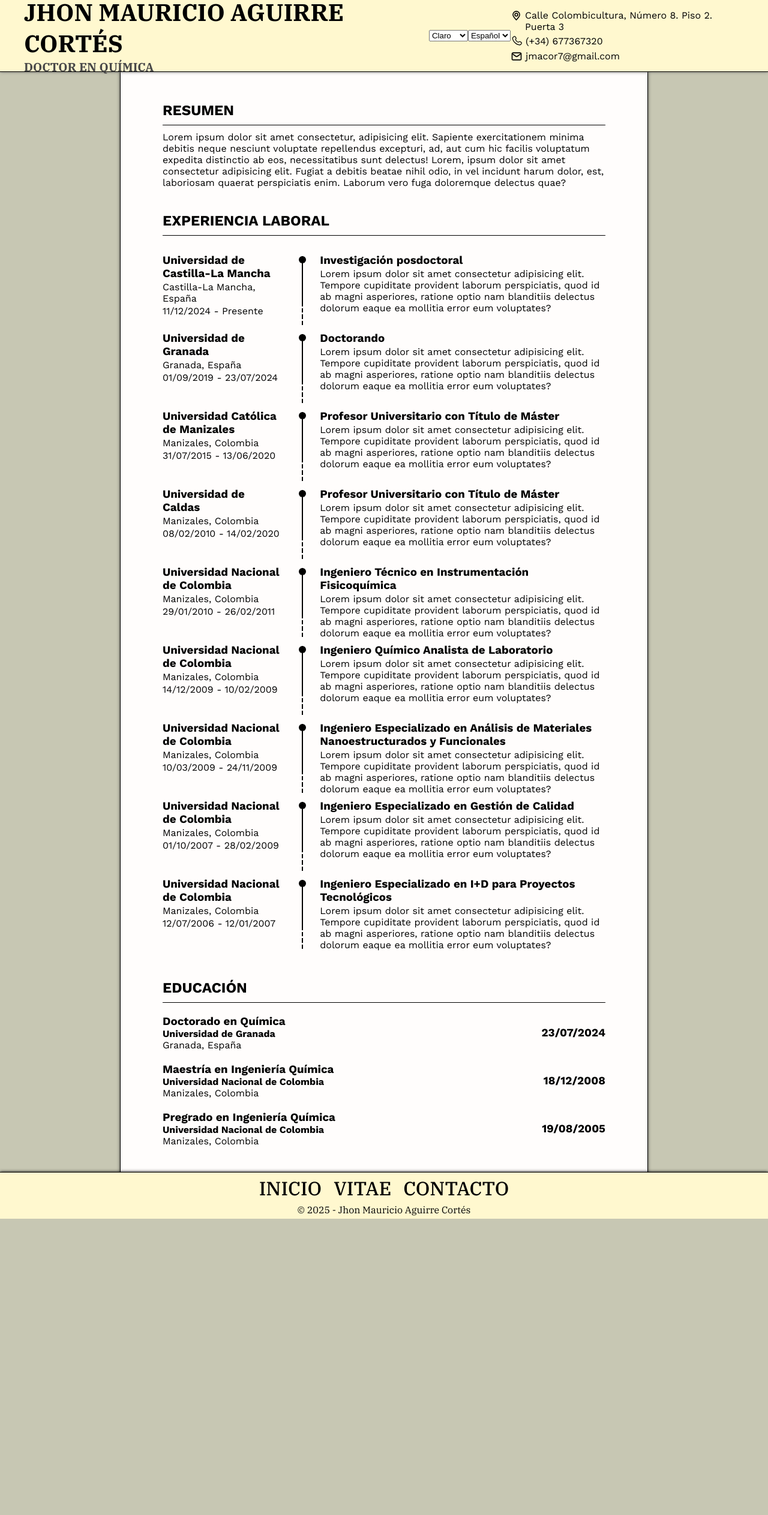
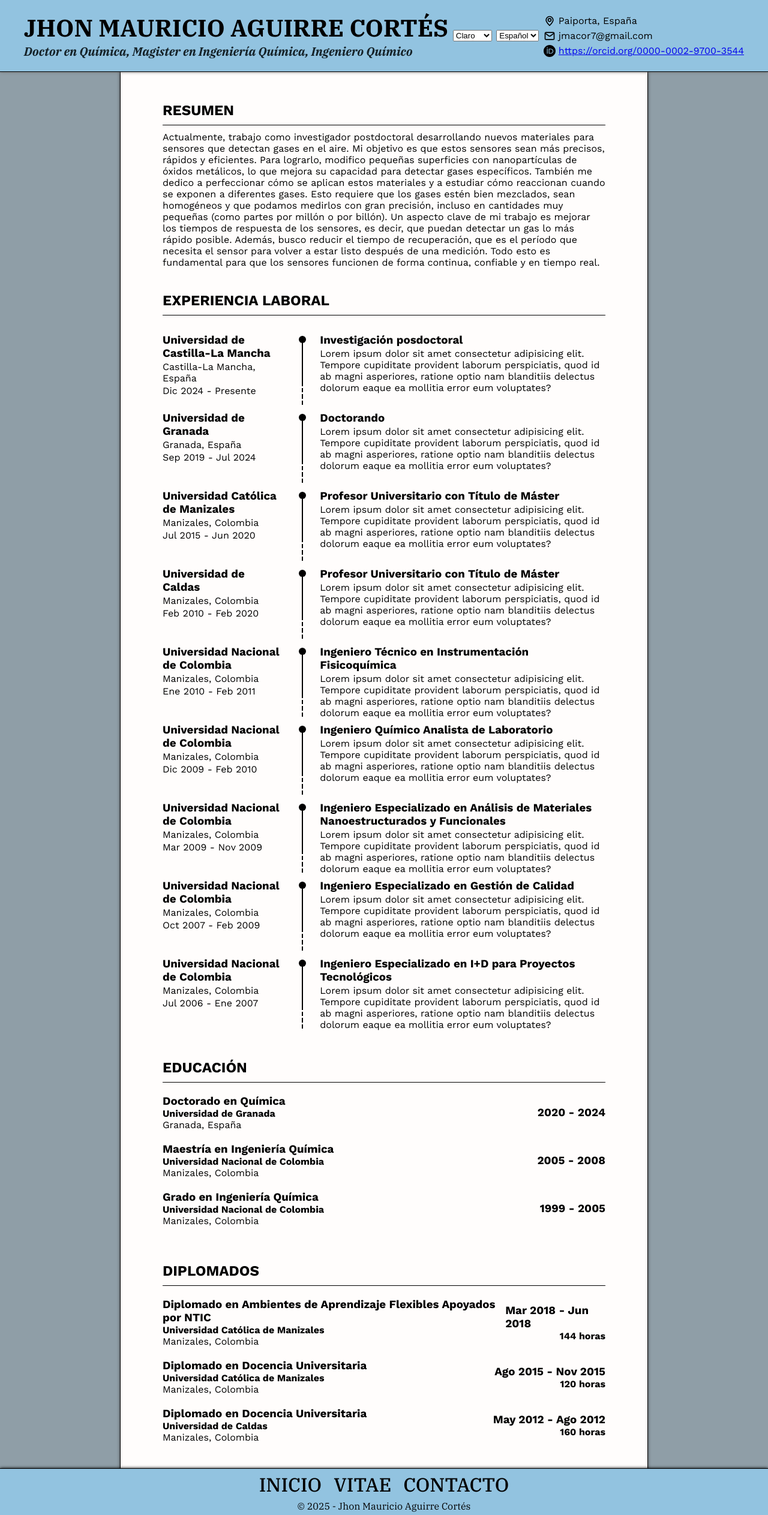
Before and after one commit to Tryncha/cv-jmac, a React (Vite) app: page /vitae in a window 1280 px wide. Shown: the whole page at 60% size. Before the commit the page ends 2032 px from the top, so only its background shows below. Built offline with nearby package versions, Linux system fonts and the light colour scheme; a web font is replaced by a local one.

Commit message:
new info added & yellow theme changed to blue

```diff
--- a/src/components/Education/Education.tsx
+++ b/src/components/Education/Education.tsx
@@ -1,16 +1,20 @@
 import educationData from '../../data/education.json';
+import graduatesData from '../../data/graduates.json';
 import useLanguage from '../../hooks/useLanguage';
 import Section from '../Section/Section';
 import './Education.css';
 
 const education = educationData.reverse();
+const graduates = graduatesData;
 
 const educationTranslation = {
   es: {
-    educationTitle: 'Educación'
+    educationTitle: 'Educación',
+    graduatesTitle: 'Diplomados'
   },
   en: {
-    educationTitle: 'Education'
+    educationTitle: 'Education',
+    graduatesTitle: 'Graduates'
   }
 };
 
@@ -18,6 +22,7 @@ const Education = () => {
   const { language } = useLanguage();
 
   return (
+    <>
       <Section title={educationTranslation[language].educationTitle}>
         {education.map((edu) => (
           <div
@@ -25,7 +30,7 @@ const Education = () => {
             className="Education-item"
           >
             <div className="Education-mainInfo">
-            <h3>{edu[language].degree}</h3>
+              <h3>{edu[language].degreeTitle}</h3>
               <h4>{edu[language].institution}</h4>
               <span>{edu[language].city}</span>
             </div>
@@ -35,6 +40,25 @@ const Education = () => {
           </div>
         ))}
       </Section>
+      <Section title={educationTranslation[language].graduatesTitle}>
+        {graduates.map((grd) => (
+          <div
+            key={grd.id}
+            className="Education-item"
+          >
+            <div className="Education-mainInfo">
+              <h3>{grd[language].graduateTitle}</h3>
+              <h4>{grd[language].institution}</h4>
+              <span>{grd[language].city}</span>
+            </div>
+            <div className="Education-dateInfo">
+              <h3>{grd[language].date}</h3>
+              <h4>{grd[language].duration}</h4>
+            </div>
+          </div>
+        ))}
+      </Section>
+    </>
   );
 };
 
--- a/src/components/Header/Header.css
+++ b/src/components/Header/Header.css
@@ -18,14 +18,14 @@
 
 .Header h1 {
   font-family: var(--Header--h1-fontFamily);
-  font-size: var(--Header--h1-fontSize);
+  font-size: 2.5rem;
   text-transform: uppercase;
 }
 
 .Header h2 {
   font-family: var(--Header--h2-fontFamily);
-  font-size: var(--Header--h2-fontSize);
-  text-transform: uppercase;
+  font-size: 1.25rem;
+  font-style: italic;
   color: var(--Header--secondary-fontColor);
 }
 
--- a/src/components/Header/Header.tsx
+++ b/src/components/Header/Header.tsx
@@ -2,7 +2,7 @@ import { useId } from 'react';
 import aboutInfoData from '../../data/aboutInfo.json';
 import useLanguage from '../../hooks/useLanguage';
 import type { Theme, Language } from '../../types.d';
-import { EmailIcon, LocationIcon, PhoneIcon } from '../Icons';
+import { LocationIcon, EmailIcon, LinkedInIcon, OrcidIcon } from '../Icons';
 import './Header.css';
 import useTheme from '../../hooks/useTheme';
 
@@ -10,12 +10,16 @@ const aboutInfo = aboutInfoData;
 
 const headerTranslation = {
   es: {
-    name: 'Jhon Mauricio Aguirre Cortés',
-    title: 'Doctor en Química'
+    themes: {
+      light: 'Claro',
+      dark: 'Oscuro'
+    }
   },
   en: {
-    name: 'Jhon Mauricio Aguirre Cortés',
-    title: 'PhD in Chemistry'
+    themes: {
+      light: 'Light',
+      dark: 'Dark'
+    }
   }
 };
 
@@ -36,20 +40,27 @@ const Header = () => {
     changeLanguage(newLanguage);
   }
 
+  console.log(Object.entries(headerTranslation[language].themes));
+
   return (
     <header className="Header">
       <div>
-        <h1>{headerTranslation[language].name}</h1>
-        <h2>{headerTranslation[language].title}</h2>
+        <h1>{aboutInfo[language].firstName + ' ' + aboutInfo[language].lastName}</h1>
+        <h2>{aboutInfo[language].title}</h2>
       </div>
       <select
         id={themeSelectId}
         value={theme}
         onChange={handleThemeChange}
       >
-        <option value="light">Claro</option>
-        <option value="dark">Oscuro</option>
-        <option value="test">Test</option>
+        {Object.entries(headerTranslation[language].themes).map(([key, theme]) => (
+          <option
+            key={key}
+            value={key}
+          >
+            {theme}
+          </option>
+        ))}
       </select>
       <select
         id={languageSelectId}
@@ -62,15 +73,20 @@ const Header = () => {
       <div className="Header-contactInfo">
         <div>
           <LocationIcon size="20" />
-          <span>{aboutInfo.address}</span>
-        </div>
-        <div>
-          <PhoneIcon size="20" />
-          <span>{aboutInfo.mobilePhone}</span>
+          <span>{aboutInfo[language].address}</span>
         </div>
         <div>
           <EmailIcon size="20" />
-          <span>{aboutInfo.email}</span>
+          <span>{aboutInfo[language].email}</span>
+        </div>
+        <div>
+          <OrcidIcon size="20" />
+          <a
+            href={`https://orcid.org/${aboutInfo[language].orcid}`}
+            target="_blank"
+          >
+            {`https://orcid.org/${aboutInfo[language].orcid}`}
+          </a>
         </div>
       </div>
     </header>
--- a/src/components/Icons.tsx
+++ b/src/components/Icons.tsx
@@ -70,3 +70,35 @@ export const EmailIcon = ({ size }: IconProps) => {
     </svg>
   );
 };
+
+export const LinkedInIcon = ({ size }: IconProps) => {
+  return (
+    <svg
+      xmlns="http://www.w3.org/2000/svg"
+      xmlSpace="preserve"
+      width={size}
+      height={size}
+      viewBox="0 0 382 382"
+    >
+      <path
+        d="M347.445 0H34.555C15.471 0 0 15.471 0 34.555v312.889C0 366.529 15.471 382 34.555 382h312.889C366.529 382 382 366.529 382 347.444V34.555C382 15.471 366.529 0 347.445 0zM118.207 329.844c0 5.554-4.502 10.056-10.056 10.056H65.345c-5.554 0-10.056-4.502-10.056-10.056V150.403c0-5.554 4.502-10.056 10.056-10.056h42.806c5.554 0 10.056 4.502 10.056 10.056v179.441zM86.748 123.432c-22.459 0-40.666-18.207-40.666-40.666S64.289 42.1 86.748 42.1s40.666 18.207 40.666 40.666-18.206 40.666-40.666 40.666zM341.91 330.654a9.247 9.247 0 0 1-9.246 9.246H286.73a9.247 9.247 0 0 1-9.246-9.246v-84.168c0-12.556 3.683-55.021-32.813-55.021-28.309 0-34.051 29.066-35.204 42.11v97.079a9.246 9.246 0 0 1-9.246 9.246h-44.426a9.247 9.247 0 0 1-9.246-9.246V149.593a9.247 9.247 0 0 1 9.246-9.246h44.426a9.247 9.247 0 0 1 9.246 9.246v15.655c10.497-15.753 26.097-27.912 59.312-27.912 73.552 0 73.131 68.716 73.131 106.472v86.846z"
+        style={{
+          fill: '#000'
+        }}
+      />
+    </svg>
+  );
+};
+
+export const OrcidIcon = ({ size }: IconProps) => {
+  return (
+    <svg
+      width={size}
+      height={size}
+      xmlns="http://www.w3.org/2000/svg"
+      viewBox="0 0 32 32"
+    >
+      <path d="M16 0C7.161 0 0 7.161 0 16s7.161 16 16 16 16-7.161 16-16S24.839 0 16 0zM9.823 5.839c.704 0 1.265.573 1.265 1.26 0 .688-.561 1.265-1.265 1.265a1.268 1.268 0 0 1-1.26-1.265c0-.697.563-1.26 1.26-1.26zm-.959 4.046h1.923v13.391H8.864zm4.751 0h5.197c4.948 0 7.125 3.541 7.125 6.703 0 3.439-2.687 6.699-7.099 6.699h-5.224zm1.921 1.74v9.927h3.063c4.365 0 5.365-3.312 5.365-4.964 0-2.687-1.713-4.963-5.464-4.963z" />
+    </svg>
+  );
+};
--- a/src/components/Resume/Resume.tsx
+++ b/src/components/Resume/Resume.tsx
@@ -1,17 +1,16 @@
 import useLanguage from '../../hooks/useLanguage';
 import Section from '../Section/Section';
 import './Resume.css';
+import aboutInfoData from '../../data/aboutInfo.json';
+
+const aboutInfo = aboutInfoData;
 
 const resumeTranslation = {
   es: {
-    resumeTitle: 'Resumen',
-    resume:
-      'Lorem ipsum dolor sit amet consectetur, adipisicing elit. Sapiente exercitationem minima debitis neque nesciunt voluptate repellendus excepturi, ad, aut cum hic facilis voluptatum expedita distinctio ab eos, necessitatibus sunt delectus!\nLorem, ipsum dolor sit amet consectetur adipisicing elit. Fugiat a debitis beatae nihil odio, in vel incidunt harum dolor, est, laboriosam quaerat perspiciatis enim. Laborum vero fuga doloremque delectus quae?'
+    resumeTitle: 'Resumen'
   },
   en: {
-    resumeTitle: 'Resume',
-    resume:
-      'Lorem, ipsum dolor sit amet consectetur adipisicing elit. Fugiat a debitis beatae nihil odio, in vel incidunt harum dolor, est, laboriosam quaerat perspiciatis enim. Laborum vero fuga doloremque delectus quae?\nLorem ipsum dolor sit amet consectetur, adipisicing elit. Sapiente exercitationem minima debitis neque nesciunt voluptate repellendus excepturi, ad, aut cum hic facilis voluptatum expedita distinctio ab eos, necessitatibus sunt delectus!'
+    resumeTitle: 'Resume'
   }
 };
 
@@ -20,7 +19,7 @@ const Resume = () => {
 
   return (
     <Section title={resumeTranslation[language].resumeTitle}>
-      <p>{resumeTranslation[language].resume}</p>
+      <p>{aboutInfo[language].resume}</p>
     </Section>
   );
 };
--- a/src/data/aboutInfo.json
+++ b/src/data/aboutInfo.json
@@ -1,13 +1,16 @@
 {
+  "es": {
     "firstName": "Jhon Mauricio",
     "lastName": "Aguirre Cortés",
+    "title": "Doctor en Química, Magister en Ingeniería Química, Ingeniero Químico",
+    "resume": "Actualmente, trabajo como investigador postdoctoral desarrollando nuevos materiales para sensores que detectan gases en el aire. Mi objetivo es que estos sensores sean más precisos, rápidos y eficientes. Para lograrlo, modifico pequeñas superficies con nanopartículas de óxidos metálicos, lo que mejora su capacidad para detectar gases específicos.\nTambién me dedico a perfeccionar cómo se aplican estos materiales y a estudiar cómo reaccionan cuando se exponen a diferentes gases. Esto requiere que los gases estén bien mezclados, sean homogéneos y que podamos medirlos con gran precisión, incluso en cantidades muy pequeñas (como partes por millón o por billón).\nUn aspecto clave de mi trabajo es mejorar los tiempos de respuesta de los sensores, es decir, que puedan detectar un gas lo más rápido posible. Además, busco reducir el tiempo de recuperación, que es el período que necesita el sensor para volver a estar listo después de una medición. Todo esto es fundamental para que los sensores funcionen de forma continua, confiable y en tiempo real.",
     "nie": "Y8312481L",
     "orcid": "0000-0002-9700-3544",
     "birthDate": "17/01/1976",
     "gender": "Hombre",
     "nationality": "Colombiana",
     "birthCity": "Manizales, Colombia",
-  "address": "Calle Colombicultura, Número 8. Piso 2. Puerta 3",
+    "address": "Paiporta, España",
     "postalCode": "46200",
     "residence": "Paiporta, España",
     "landlinePhone": "(+34) 610104351",
@@ -21,4 +24,28 @@
       "youtube": "http://www.youtube.com",
       "linkedin": "http://www.linkedin.com"
     }
+  },
+  "en": {
+    "firstName": "Jhon Mauricio",
+    "lastName": "Aguirre Cortés",
+    "title": "PhD in Chemistry, Master in Chemical Engineering, Chemical Engineering",
+    "resume": "Currently, I work as a postdoctoral researcher developing new materials for sensors that detect gases in the air. My goal is to make these sensors more accurate, faster, and efficient. To achieve this, I modify small surfaces with nanoparticles of metal oxides, which enhances their ability to detect specific gases.\nI also focus on improving how these materials are applied and studying how they react when exposed to different gases. This requires the gases to be well-mixed, homogeneous, and measurable with great precision, even in very small quantities (such as parts per million or billion).\nA key aspect of my work is improving the response times of the sensors, meaning they can detect a gas as quickly as possible. Additionally, I aim to reduce the recovery time, which is the period the sensor needs to be ready again after a measurement. All of this is essential for the sensors to function continuously, reliably, and in real-time.",
+    "orcid": "0000-0002-9700-3544",
+    "birthDate": "17/01/1976",
+    "gender": "Hombre",
+    "nationality": "Colombiana",
+    "birthCity": "Manizales, Colombia",
+    "address": "Paiporta, España",
+    "postalCode": "46200",
+    "residence": "Paiporta, España",
+    "landlinePhone": "(+34) 610104351",
+    "mobilePhone": "(+34) 677367320",
+    "email": "jmacor7@gmail.com",
+    "website": "https://jhonmauricioaguirrecortes.wordpress.com/",
+    "socialNetworks": {
+      "twitter": "https://x.com/jhonmaguirrec?s=21",
+      "linkedin": "https://www.linkedin.com/in/jhon-mauricio-aguirre-cort%C3%A9s-b0452427b?utm_source=share&utm_campaign=share_via&utm_content=profile&utm_medium=ios_app",
+      "bluesky": "https://bsky.app/profile/jmacor7.bsky.social"
     }
+  }
+}
--- a/src/data/education.json
+++ b/src/data/education.json
@@ -2,46 +2,49 @@
   {
     "id": 0,
     "es": {
+      "degreeTitle": "Grado en Ingeniería Química",
       "institution": "Universidad Nacional de Colombia",
-      "degree": "Pregrado en Ingeniería Química",
+      "type": "General",
       "city": "Manizales, Colombia",
-      "date": "19/08/2005"
+      "date": "1999 - 2005"
     },
     "en": {
+      "degreeTitle": "Bachelor's DegreeTitle in Chemical Engineering",
       "institution": "National University of Colombia",
-      "degree": "Bachelor's Degree in Chemical Engineering",
       "city": "Manizales, Colombia",
-      "date": "08/19/2005"
+      "date": "1999 - 2005"
     }
   },
   {
     "id": 1,
     "es": {
+      "degreeTitle": "Maestría en Ingeniería Química",
       "institution": "Universidad Nacional de Colombia",
-      "degree": "Maestría en Ingeniería Química",
+      "type": "General",
       "city": "Manizales, Colombia",
-      "date": "18/12/2008"
+      "date": "2005 - 2008"
     },
     "en": {
+      "degreeTitle": "Master's DegreeTitle in Chemical Engineering",
       "institution": "National University of Colombia",
-      "degree": "Master's Degree in Chemical Engineering",
       "city": "Manizales, Colombia",
-      "date": "12/18/2008"
+      "date": "2005 - 2008"
     }
   },
   {
     "id": 2,
     "es": {
+      "degreeTitle": "Doctorado en Química",
       "institution": "Universidad de Granada",
-      "degree": "Doctorado en Química",
+      "type": "General",
       "city": "Granada, España",
-      "date": "23/07/2024"
+      "date": "2020 - 2024"
     },
     "en": {
+      "degreeTitle": "PhD in Chemistry",
       "institution": "University of Granada",
-      "degree": "PhD in Chemistry",
       "city": "Granada, Spain",
-      "date": "07/23/2024"
+      "date": "2020 - 2024"
     }
   }
 ]
--- /dev/null
+++ b/src/data/graduates.json
@@ -0,0 +1,56 @@
+[
+  {
+    "id": 0,
+    "es": {
+      "graduateTitle": "Diplomado en Ambientes de Aprendizaje Flexibles Apoyados por NTIC",
+      "institution": "Universidad Católica de Manizales",
+      "type": "Diplomado",
+      "city": "Manizales, Colombia",
+      "duration": "144 horas",
+      "date": "Mar 2018 - Jun 2018"
+    },
+    "en": {
+      "graduateTitle": "Graduate in Flexible Learning Environments Supported by ICT",
+      "institution": "Catholic University of Manizales",
+      "city": "Manizales, Colombia",
+      "duration": "144 hours",
+      "date": "Mar 2018 - Jun 2018"
+    }
+  },
+  {
+    "id": 1,
+    "es": {
+      "graduateTitle": "Diplomado en Docencia Universitaria",
+      "institution": "Universidad Católica de Manizales",
+      "type": "Diplomado",
+      "city": "Manizales, Colombia",
+      "duration": "120 horas",
+      "date": "Ago 2015 - Nov 2015"
+    },
+    "en": {
+      "graduateTitle": "Graduate in University Teaching",
+      "institution": "Catholic University of Manizales",
+      "city": "Manizales, Colombia",
+      "duration": "120 hours",
+      "date": "Aug 2015 - Nov 2015"
+    }
+  },
+  {
+    "id": 2,
+    "es": {
+      "graduateTitle": "Diplomado en Docencia Universitaria",
+      "institution": "Universidad de Caldas",
+      "type": "Diplomado",
+      "city": "Manizales, Colombia",
+      "duration": "160 horas",
+      "date": "May 2012 - Ago 2012"
+    },
+    "en": {
+      "graduateTitle": "Graduate in University Teaching",
+      "institution": "University of Caldas",
+      "city": "Manizales, Colombia",
+      "duration": "160 hours",
+      "date": "May 2012 - Aug 2012"
+    }
+  }
+]
--- a/src/data/workExperience.json
+++ b/src/data/workExperience.json
@@ -3,14 +3,14 @@
     "id": 0,
     "es": {
       "name": "Ingeniero Especializado en I+D para Proyectos Tecnológicos",
-      "date": "12/07/2006 - 12/01/2007",
+      "date": "Jul 2006 - Ene 2007",
       "duration": "7 meses",
       "location": "Universidad Nacional de Colombia",
       "city": "Manizales, Colombia"
     },
     "en": {
       "name": "Engineer Specialized in R&D for Technological Projects",
-      "date": "07/12/2006 - 01/12/2007",
+      "date": "Jul 2006 - Jan 2007",
       "duration": "7 months",
       "location": "National University of Colombia",
       "city": "Manizales, Colombia"
@@ -20,14 +20,14 @@
     "id": 1,
     "es": {
       "name": "Ingeniero Especializado en Gestión de Calidad",
-      "date": "01/10/2007 - 28/02/2009",
+      "date": "Oct 2007 - Feb 2009",
       "duration": "4 años y 2 meses",
       "location": "Universidad Nacional de Colombia",
       "city": "Manizales, Colombia"
     },
     "en": {
       "name": "Engineer Specialized in Quality Management",
-      "date": "10/01/2007 - 02/28/2009",
+      "date": "Oct 2007 - Feb 2009",
       "duration": "4 years and 2 months",
       "location": "National University of Colombia",
       "city": "Manizales, Colombia"
@@ -37,14 +37,14 @@
     "id": 2,
     "es": {
       "name": "Ingeniero Especializado en Análisis de Materiales Nanoestructurados y Funcionales",
-      "date": "10/03/2009 - 24/11/2009",
+      "date": "Mar 2009 - Nov 2009",
       "duration": "9 meses",
       "location": "Universidad Nacional de Colombia",
       "city": "Manizales, Colombia"
     },
     "en": {
       "name": "Engineer Specialized in Analysis of Nanostructured and Functional Materials",
-      "date": "03/10/2009 - 11/24/2009",
+      "date": "Mar 2009 - Nov 2009",
       "duration": "9 months",
       "location": "National University of Colombia",
       "city": "Manizales, Colombia"
@@ -54,14 +54,14 @@
     "id": 3,
     "es": {
       "name": "Ingeniero Químico Analista de Laboratorio",
-      "date": "14/12/2009 - 10/02/2009",
+      "date": "Dic 2009 - Feb 2010",
       "duration": "3 meses",
       "location": "Universidad Nacional de Colombia",
       "city": "Manizales, Colombia"
     },
     "en": {
       "name": "Chemical Engineer Laboratory Analyst",
-      "date": "12/14/2009 - 02/10/2009",
+      "date": "Dec 2009 - Feb 2010",
       "duration": "3 months",
       "location": "National University of Colombia",
       "city": "Manizales, Colombia"
@@ -71,14 +71,14 @@
     "id": 4,
     "es": {
       "name": "Ingeniero Técnico en Instrumentación Fisicoquímica",
-      "date": "29/01/2010 - 26/02/2011",
+      "date": "Ene 2010 - Feb 2011",
       "duration": "1 año y 1 mes",
       "location": "Universidad Nacional de Colombia",
       "city": "Manizales, Colombia"
     },
     "en": {
       "name": "Technical Engineer in Physicochemical Instrumentation",
-      "date": "01/29/2010 - 02/26/2011",
+      "date": "Jan 2010 - Feb 2011",
       "duration": "1 year and 1 month",
       "location": "National University of Colombia",
       "city": "Manizales, Colombia"
@@ -88,14 +88,14 @@
     "id": 5,
     "es": {
       "name": "Profesor Universitario con Título de Máster",
-      "date": "08/02/2010 - 14/02/2020",
+      "date": "Feb 2010 - Feb 2020",
       "duration": "10 años",
       "location": "Universidad de Caldas",
       "city": "Manizales, Colombia"
     },
     "en": {
       "name": "University Professor with Master's Degree",
-      "date": "02/08/2010 - 02/14/2020",
+      "date": "Feb 2010 - Feb 2020",
       "duration": "10 years",
       "location": "University of Caldas",
       "city": "Manizales, Colombia"
@@ -105,14 +105,14 @@
     "id": 6,
     "es": {
       "name": "Profesor Universitario con Título de Máster",
-      "date": "31/07/2015 - 13/06/2020",
+      "date": "Jul 2015 - Jun 2020",
       "duration": "5 años",
       "location": "Universidad Católica de Manizales",
       "city": "Manizales, Colombia"
     },
     "en": {
       "name": "University Professor with Master's Degree",
-      "date": "07/31/2015 - 06/13/2020",
+      "date": "Jul 2015 - Jun 2020",
       "duration": "5 years",
       "location": "Catholic University of Manizales",
       "city": "Manizales, Colombia"
@@ -122,14 +122,14 @@
     "id": 7,
     "es": {
       "name": "Doctorando",
-      "date": "01/09/2019 - 23/07/2024",
+      "date": "Sep 2019 - Jul 2024",
       "duration": "4 años",
       "location": "Universidad de Granada",
       "city": "Granada, España"
     },
     "en": {
       "name": "PhD Candidate",
-      "date": "09/01/2019 - 07/23/2024",
+      "date": "Sep 2019 - Jul 2024",
       "duration": "4 years",
       "location": "University of Granada",
       "city": "Granada, Spain"
@@ -139,13 +139,13 @@
     "id": 8,
     "es": {
       "name": "Investigación posdoctoral",
-      "date": "11/12/2024 - Presente",
+      "date": "Dic 2024 - Presente",
       "location": "Universidad de Castilla-La Mancha",
       "city": "Castilla-La Mancha, España"
     },
     "en": {
       "name": "Postdoctoral Research",
-      "date": "12/11/2024 - Present",
+      "date": "Dec 2024 - Present",
       "location": "University of Castilla-La Mancha",
       "city": "Castilla-La Mancha, Spain"
     }
--- a/src/index.css
+++ b/src/index.css
@@ -1,5 +1,5 @@
 [data-theme='light'] {
-  --body-backgroundColor: #c7c7b3;
+  --body-backgroundColor: #8f9ea7;
   --body-borderColor: #000000;
   --body-fontFamily: 'Work Sans';
   --body--main-fontColor: #000000;
@@ -7,18 +7,16 @@
 
   /* Components */
   --Header-height: 120px;
-  --Header-backgroundColor: #fff8cf;
+  --Header-backgroundColor: #92c3e0;
   --Header-borderColor: #000000;
   --Header-fontFamily: 'Work Sans';
   --Header-fontColor: #000000;
-  --Header--secondary-fontColor: #494949;
+  --Header--secondary-fontColor: #152228;
   --Header--h1-fontFamily: 'IBM Plex Serif';
-  --Header--h1-fontSize: 2.5rem;
   --Header--h2-fontFamily: 'IBM Plex Serif';
-  --Header--h2-fontSize: 1.25rem;
   --Header-boxShadow: 0 0 5px 0 #6e6e6e;
 
-  --Footer-backgroundColor: #fff8cf;
+  --Footer-backgroundColor: #92c3e0;
   --Footer-borderColor: #000000;
   --Footer-fontFamily: 'IBM Plex Serif';
   --Footer-fontColor: #000000;
--- a/src/pages/Vitae/Vitae.tsx
+++ b/src/pages/Vitae/Vitae.tsx
@@ -6,12 +6,9 @@ import './Vitae.css';
 const Vitae = () => {
   return (
     <main className="Vitae">
-      {/* <Aside /> */}
-      {/* <section className="u-mainInfo"> */}
       <Resume />
       <WorkExperience />
       <Education />
-      {/* </section> */}
     </main>
   );
 };
```
Also changed, not shown: src/data/otherEducation.json (+0 -27 lines). Lines whose indentation alone changed are shown as unchanged.
